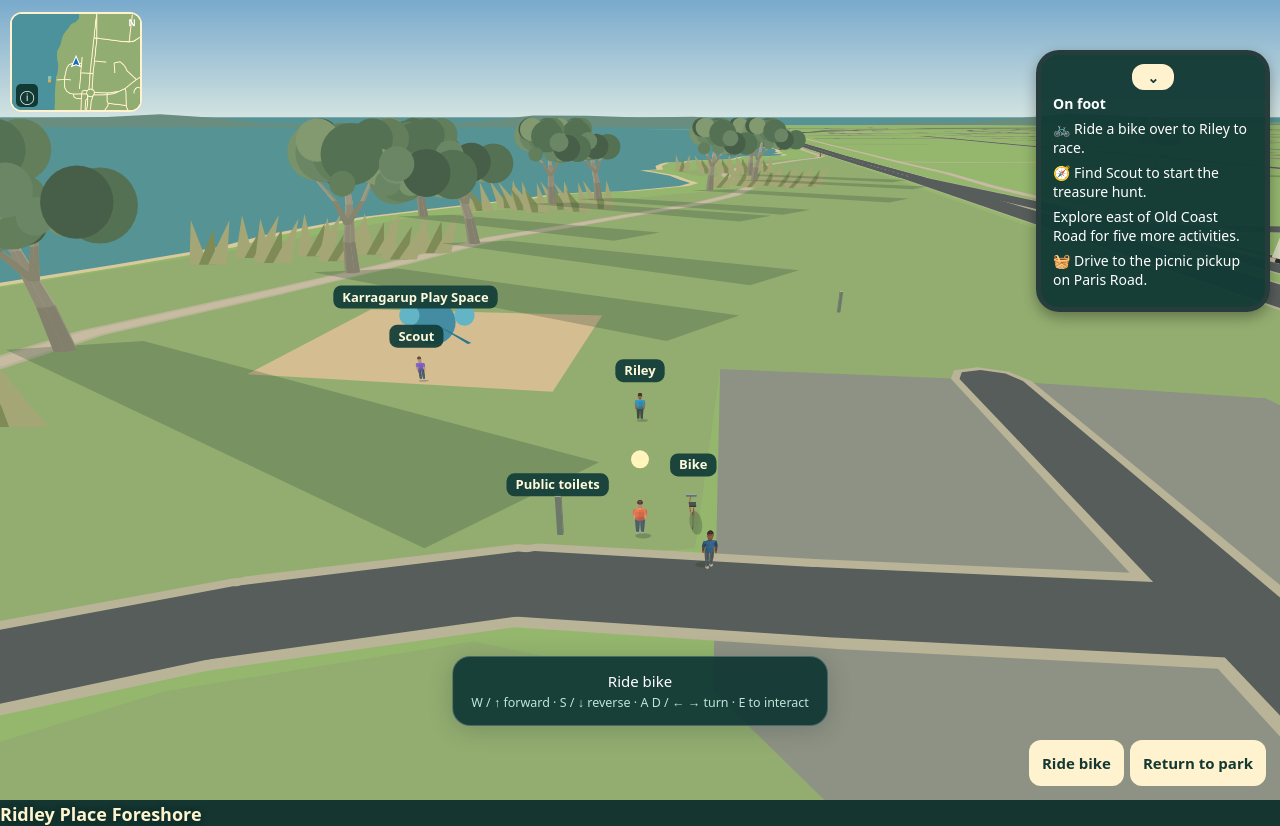
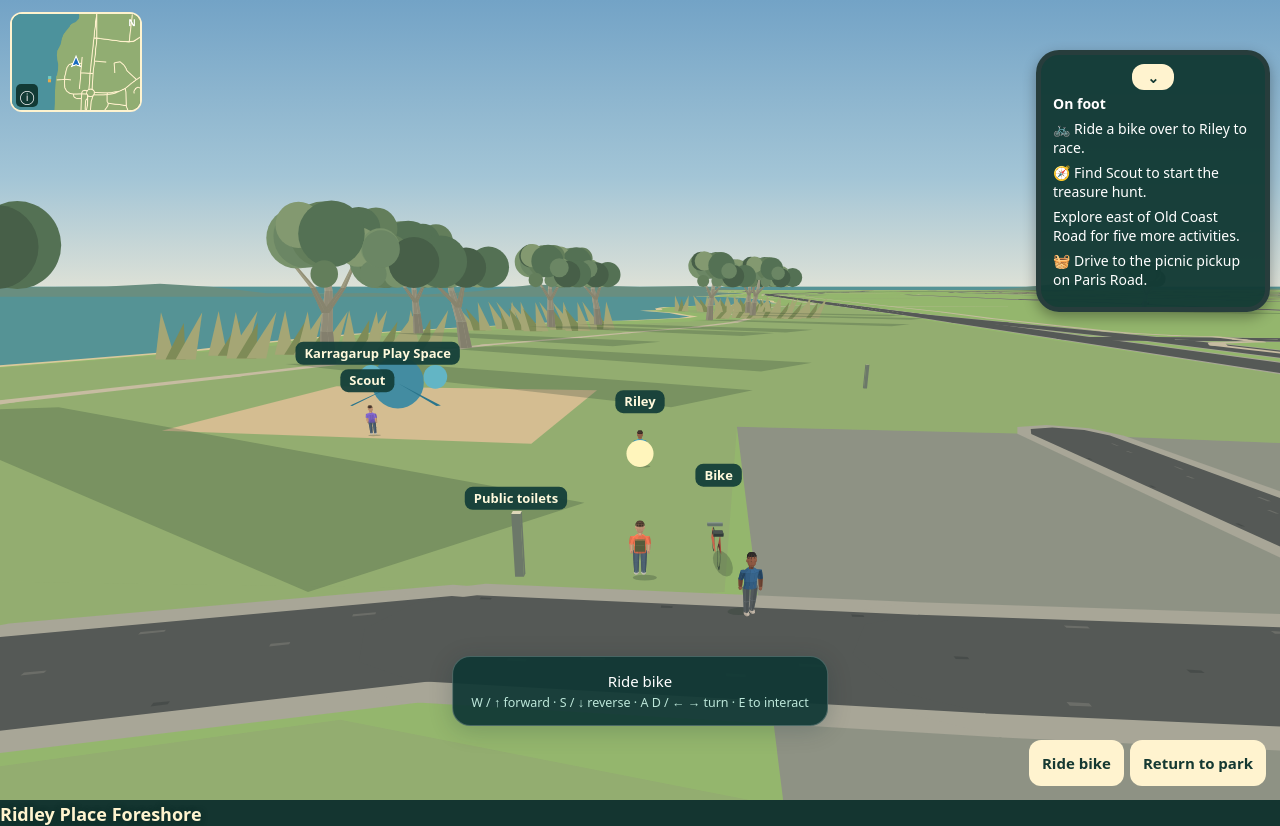
Before and after one commit to anhoward87-arch/australind-adventures, a plain HTML site: page index.html in a window 1280 px wide. Drawn offline with Linux system fonts and the light colour scheme; animation ran at ten frames a second.

Commit message:
Bring the camera closer and add street-level surface detail

```diff
--- a/index.html
+++ b/index.html
@@ -101,19 +101,22 @@ function resize(){
   canvas.height = Math.round(height*ratio);
   ctx.setTransform(ratio,0,0,ratio,0,0);
 }
-const tilt=.49;
+const tilt=.32;
 const sinTilt=Math.sin(tilt), cosTilt=Math.cos(tilt);
 const nearPlane=2.52;
 function cameraPoint(x,y,z=0){
   const east=x-camera.x, south=y-camera.y;
   const dx=east*camera.cos+south*camera.sin;
-  const dy=-east*camera.sin+south*camera.cos-155*camera.scale;
-  const dz=z-99*camera.scale;
+  const inCar=player.mode==="Car";
+  const distance=player.mode==="Plane"?155:inCar?130:112;
+  const elevation=player.mode==="Plane"?99:inCar?56:49;
+  const dy=-east*camera.sin+south*camera.cos-distance*camera.scale;
+  const dz=z-elevation*camera.scale;
   return [dx,-dy*sinTilt+dz*cosTilt,-dy*cosTilt-dz*sinTilt];
 }
 function screenPoint([x,y,depth]){
   const zoom=focal/depth;
-  return [width/2+x*zoom,height*.60-y*zoom,zoom];
+  return [width/2+x*zoom,height*.64-y*zoom,zoom];
 }
 function project(x,y,z=0){
   const p=cameraPoint(x,y,z);
@@ -312,6 +315,14 @@ function person(p,color,name){
     faces.push(["#3c332c",[.94,-1.48,21.25+bob],[.43,-1.49,21.25+bob],[.53,-1.5,21.46+bob]]);
     faces.push([shade(skin,1.13),[-.28,-1.46,20.3+bob],[.28,-1.46,20.3+bob],[0,-1.82,20.48+bob],[0,-1.48,21.1+bob]]);
   }
+  if(close && isPlayer){
+    solid(faces,-2.04,1.08,4.08,1.36,11.4+bob,16.3+bob,"#727b4d","#565b3c");
+    solid(faces,-1.78,2.27,3.56,.36,12.0+bob,14.18+bob,"#808462","#65694d");
+    for(const x of [-1.42,1.42]){
+      faces.push(["#454c39",[x-.13,-1.34,12.6+bob],[x+.13,-1.34,12.6+bob],
+        [x+.2,-1.62,17.25+bob],[x-.2,-1.62,17.25+bob]]);
+    }
+  }
   mesh(p,faces);
   if(name) label(p.x,p.y,2.4,name);
 }
@@ -368,6 +379,8 @@ function vehicle(p,mode){
     if(p.style==="ute") solid(model,-7,4,14,10,10,10.2,"#493f39","#5c4d42");
     model.push(["#728e96",a,b,f,e],["#567078",b,c,g,f],["#667f86",c,d,h,g],
       ["#50666c",d,a,e,h],[shade(paint,1.1),e,f,g,h]);
+    model.push(["#172324",[-6.6,16.82,6.35],[6.6,16.82,6.35],[5.95,17.23,7.04],[-5.95,17.23,7.04]],
+      ["#d9e1df",[-5.4,16.83,7.28],[5.4,16.83,7.28],[4.5,17.19,7.59],[-4.5,17.19,7.59]]);
     model.push(["#252d2d",[-4.8,-18.04,5.3],[4.8,-18.04,5.3],[4.8,-18.04,6.8],[-4.8,-18.04,6.8]],
       ["#c5c9bc",[-2.2,17.25,5.25],[2.2,17.25,5.25],[2.2,17.25,6.35],[-2.2,17.25,6.35]],
       ["#9db2b4",[-6.7,-8.92,10.2],[6.7,-8.92,10.2],[5.8,-4.14,roof-.2],[-5.8,-4.14,roof-.2]]);
@@ -719,8 +732,32 @@ function drawTownGround(){
     head:road.wide,
     tail:road.wide
   }));
-  for(const road of roads) drawRoadSurface(road,road.head+1,road.tail+1,"#b9b497");
-  for(const road of roads) drawRoadSurface(road,road.head,road.tail,road.foot?"#c7bca1":"#565d5a");
+  for(const road of roads){
+    if(!road.foot) drawRoadSurface(road,road.head+1.3,road.tail+1.3,"#a8a697");
+  }
+  for(const road of roads) drawRoadSurface(road,road.head,road.tail,road.foot?"#c7bca1":"#555956");
+  for(const road of roads){
+    if(road.foot) continue;
+    const {x,y,tx,ty}=road;
+    const length=Math.hypot(tx-x,ty-y);
+    if(length<.2) continue;
+    const dx=(tx-x)/length, dy=(ty-y)/length;
+    const along=Math.max(0,Math.min(length,(camera.x-x)*dx+(camera.y-y)*dy));
+    const offset=Math.hypot(camera.x-x-dx*along,camera.y-y-dy*along);
+    if(offset>44) continue;
+    const low=Math.max(0,Math.floor((along-27)/1.4));
+    const high=Math.min(Math.floor(length/1.4),Math.ceil((along+45)/1.4));
+    for(let i=low;i<high;i++){
+      const a=i*1.4+.13, b=a+.26+(i%3)*.11;
+      if(b>=length) continue;
+      const shift=(Math.sin(i*73.27+x*5.4+y)*.46)*road.wide;
+      const mark={x:x+dx*a-dy*shift,y:y+dy*a+dx*shift,tx:x+dx*b-dy*shift,ty:y+dy*b+dx*shift};
+      const p=project(mark.x,mark.y);
+      if(p && p[0]>0 && p[0]<width && p[1]>0 && p[1]<height){
+        drawRoadSurface(mark,.11,.09,i%3?"#c0bdae35":"#1d24243d",false);
+      }
+    }
+  }
   for(const road of roads){
     if(!road.lanes) continue;
     const {x,y,tx,ty}=road;
@@ -771,10 +808,27 @@ function drawMappedBuilding(building){
     const face=[a,b,[...b,h],[...a,h]];
     const depth=face.reduce((sum,p)=>sum+cameraPoint(...p)[2],0)/4;
     const light=(b[0]-a[0])-(b[1]-a[1]);
-    faces.push({face,depth,color:light>0?"#bdad91":"#9b907c"});
+    faces.push({face,depth,color:light>0?"#c5b39b":"#918a7c",a,b});
   }
   faces.sort((a,b)=>b.depth-a.depth);
-  for(const side of faces) poly(side.face,side.color);
+  for(const side of faces){
+    poly(side.face,side.color);
+    if(side.depth<0||side.depth>66) continue;
+    const [x,y]=side.a,[tx,ty]=side.b;
+    const span=Math.hypot(tx-x,ty-y);
+    if(span<3.2||h<2.3) continue;
+    const wall=(u,z)=>[x+(tx-x)*u,y+(ty-y)*u,z];
+    for(let z=.34;z<Math.min(h-.1,2.1);z+=.38){
+      poly([wall(0,z),wall(1,z),wall(1,z+.035),wall(0,z+.035)],"#625b4d39");
+    }
+    const panes=Math.min(5,Math.max(1,Math.floor(span/3.2)));
+    for(let i=0;i<panes;i++){
+      const u=(i+.5)/panes, w=Math.min(.73/span,.26/panes);
+      poly([wall(u-w,.95),wall(u+w,.95),wall(u+w,Math.min(h-.25,2.13)),wall(u-w,Math.min(h-.25,2.13))],"#e2d9c5");
+      poly([wall(u-w*.79,1.04),wall(u+w*.79,1.04),wall(u+w*.79,Math.min(h-.35,2.03)),wall(u-w*.79,Math.min(h-.35,2.03))],"#4d6871");
+      poly([wall(u-w*.75,1.72),wall(u+w*.75,1.98),wall(u-w*.75,1.98)],"#9bb2b1");
+    }
+  }
   if(!house){
     poly(outline.map(([x,y])=>[x,y,h]),roofs[style]);
     return;
@@ -964,10 +1018,11 @@ function addForeshoreObjects(objects){
 }
 
 function draw(){
-  const horizon=height*.60-focal*Math.tan(tilt);
+  const horizon=height*.64-focal*Math.tan(tilt);
   const sky=ctx.createLinearGradient(0,0,0,Math.max(1,horizon+20));
-  sky.addColorStop(0,"#79aacc");
-  sky.addColorStop(1,"#e1ece4");
+  sky.addColorStop(0,"#73a3c6");
+  sky.addColorStop(.58,"#a3c5d6");
+  sky.addColorStop(1,"#e7e6d7");
   ctx.fillStyle=sky;
   ctx.fillRect(0,0,width,height);
   ctx.fillStyle="#559395";
```
